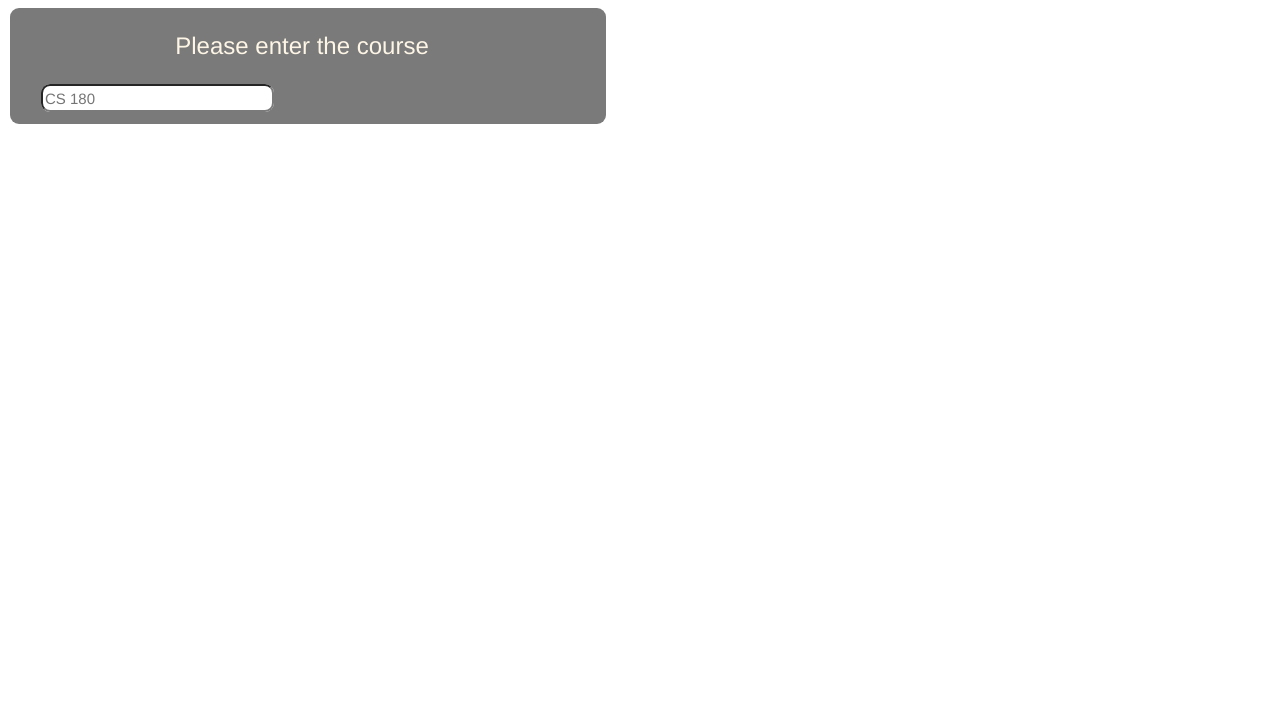
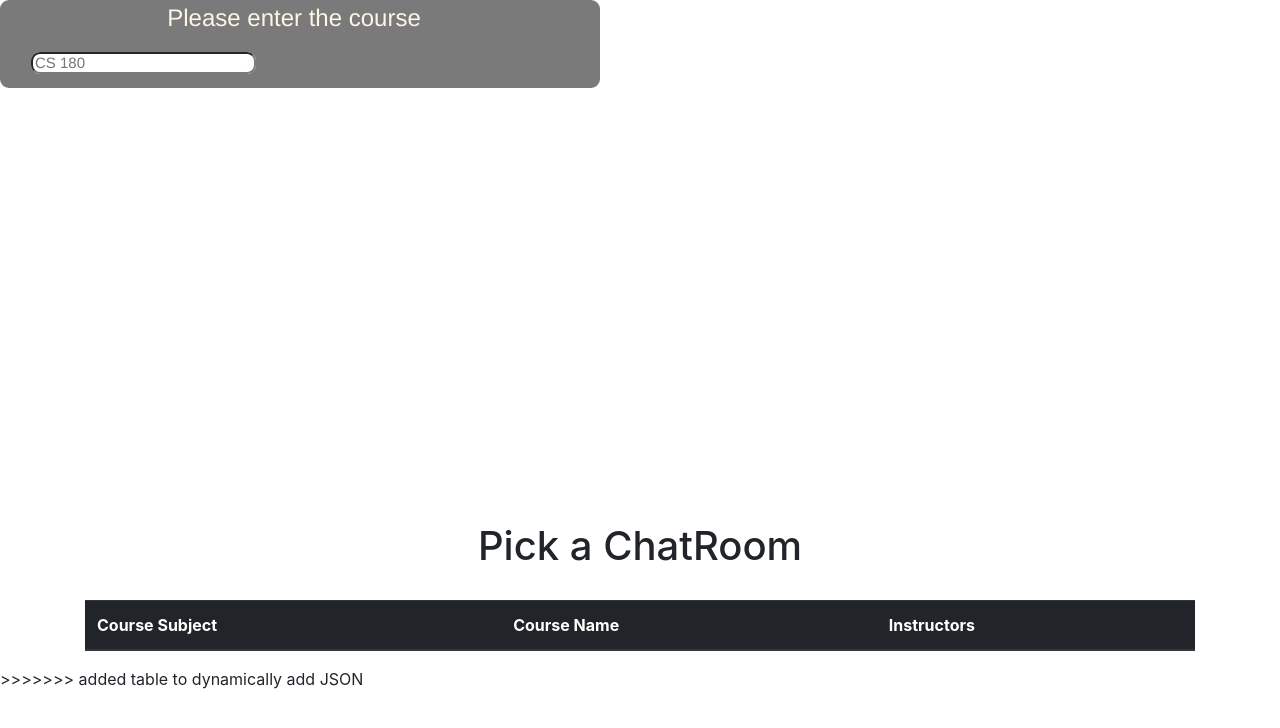
Before and after one commit to petercunha/BoilerChat, a website: page frontend/login.html in a window 1280 px wide. Drawn offline with nearby package versions, Linux system fonts and the light colour scheme; no server answers.

Commit message:
added table to dynamically add JSON

```diff
--- a/frontend/css/login.css
+++ b/frontend/css/login.css
@@ -1,5 +1,12 @@
-body {
-  background-color: #ffffff;
+body{
+  font-family: Helvetica Neue, Helvetica, Arial, sans-serif
+  background: #212121
+  color: #fff
+
+  background: linear-gradient(rgba(#F9774C, .75), rgba(#802A0C, .85)), url("https://farm3.staticflickr.com/2862/10936924134_24ce77ae37_b.jpg")
+  min-height: 100%
+  background-size: cover
+  background-position: 50% 0
 }
 
 #loginDiv {
@@ -46,3 +53,8 @@ p {
   font-family: Helvetica;
   font-size: 15px;
 }
+
+h1 {
+  text-align: center;
+  margin-top: 500px
+}
--- a/frontend/login.html
+++ b/frontend/login.html
@@ -5,9 +5,16 @@
     <meta charset="utf-8">
     <title>BoilerMegle</title>
 
+    <!-- Latest compiled and minified CSS -->
+    <link rel="stylesheet" href="https://maxcdn.bootstrapcdn.com/bootstrap/4.0.0-beta/css/bootstrap.min.css" integrity="sha384-/Y6pD6FV/Vv2HJnA6t+vslU6fwYXjCFtcEpHbNJ0lyAFsXTsjBbfaDjzALeQsN6M" crossorigin="anonymous">
+    <link rel="stylesheet" href="./css/login.css">
+
+    <script src="https://ajax.googleapis.com/ajax/libs/jquery/3.2.1/jquery.min.js"></script>
+    <script src="https://maxcdn.bootstrapcdn.com/bootstrap/3.3.7/js/bootstrap.min.js">
+    </script>
+    <script src="http://ajax.microsoft.com/ajax/jquery.templates/beta1/jquery.tmpl.js"></script>
 
 
-    <link rel="stylesheet" href="./css/login.css">
 
 </head>
 
@@ -20,7 +27,27 @@
             </div>
         </fieldset>
     </div>
+<<<<<<< c46b6610bd1c4ba600eb32596dd18d4edec87140
 </body>
+=======
+
+    <div class="container">
+      <div class="table-responsive">
+        <h1>Pick a ChatRoom</h1>
+        <br />
+        <table class="table table-inverse" id="course_List">
+          <thead>
+            <tr>
+              <th>Course Subject</th>
+               <th>Course Name</th>
+               <th>Instructors</th>
+           </tr>
+          </thead>
+         </table>
+      </div>
+    </div>
+  </body>
+>>>>>>> added table to dynamically add JSON
 
 <footer>
     <!-- jQuery library -->
@@ -31,3 +58,19 @@
 </footer>
 
 </html>
+
+<script>
+ $(document).ready(function(){
+  $.getJSON("yourFile.json", function(data){
+    var course_data = "";
+    $.each(data, function(key, value){
+      course_data += '<tr>';
+      course_data += '<td>' +value.Subject+'</td>';
+      course_data += '<td>' +value.Number+'</td>';
+      course_data += '<td>' +value.Instructor+'</td>';
+      course_data += '</tr>';
+    });
+    $('#course_list').append(course_data);
+  });
+ });
+</script>
```
